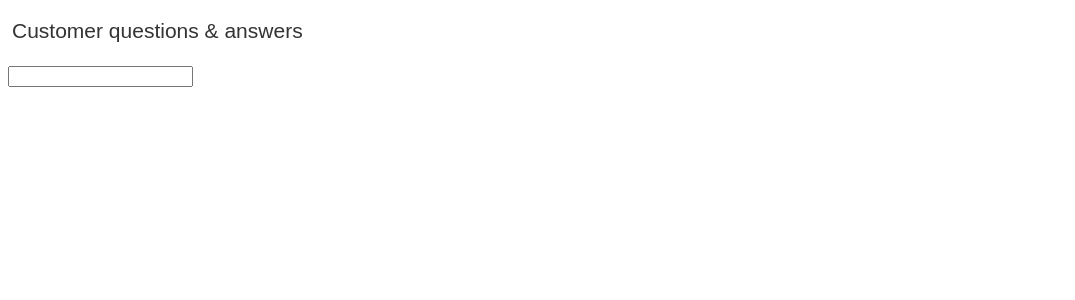
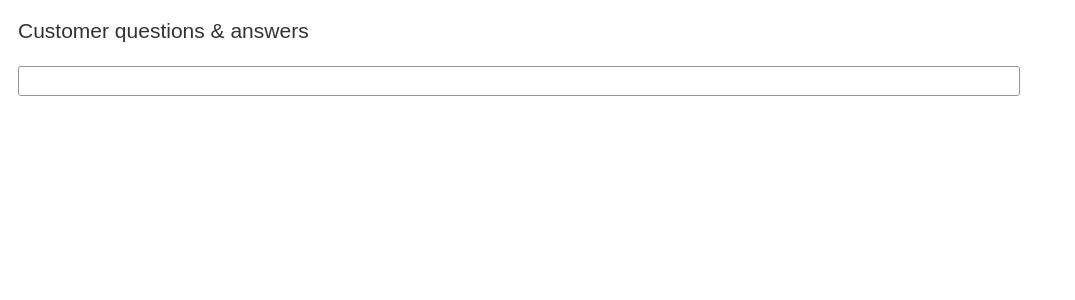
Before and after one commit to Mormozon/customerQuestions, a React app: page / in a window 1280 px wide. Shown: the top 300 px of the page, without its empty margins (0-1075 px from the left). Built offline with nearby package versions, Linux system fonts and the light colour scheme; the HTML template or start-up script is replaced by a standard one.

Commit message:
Progress made on front end

```diff
--- a/client/src/components/App.jsx
+++ b/client/src/components/App.jsx
@@ -2,7 +2,10 @@ import React from 'react';
 import ReactDOM from 'react-dom';
 import axios from 'axios';
 import styles from './styles/app.css';
+
 import Search from './Search.jsx';
+// import QAList from './QAList.jsx';
+
 
 class App extends React.Component {
   constructor(props) {
@@ -18,9 +21,13 @@ class App extends React.Component {
 
   render() {
     return (
-      <div className="container">
+      <div class="container">
         <h2>Customer questions & answers</h2>
-        <Search />
+        <div class={ styles.widget }>
+          <div>
+            <Search />
+          </div>
+        </div>
       </div>
     )
   }
--- a/client/src/components/Search.jsx
+++ b/client/src/components/Search.jsx
@@ -2,8 +2,8 @@ import React from 'react';
 import styles from './styles/search.css';
 
 const Search = () => (
-  <div className="search-bar">
-    <input className="form-control" type="text" />
+  <div class={ styles.searchbar } >
+    <i class="a-icon a-icon-search"></i>
   </div>
 );
 
--- a/client/src/components/styles/app.css
+++ b/client/src/components/styles/app.css
@@ -1,7 +1,3 @@
-.container {
-  margin: 4px;
-}
-
 h2 {
   color: #333;
   font-family: arial, verdana, helvetica, sans-serif;
@@ -9,5 +5,10 @@ h2 {
   font-weight: 400;
   line-height: 1.3;
   padding-bottom: 4px;
-  padding-left: 4px;
+  padding-left: 10px;
 }
+
+.widget {
+  padding-left: 10px;
+  max-width: 1000px;
+}
--- a/client/src/components/styles/search.css
+++ b/client/src/components/styles/search.css
@@ -1,4 +1,8 @@
-.search-bar {
-  border-radius: 2px;
-  width: 80%
+.searchbar {
+  border-style: solid;
+  border-width: 1px;
+  border-color: #949494;
+  border-radius: 3px;
+  width: 100%;
+  height: 28px;
 }
```
Also changed, not shown: client/src/components/QAList.jsx (added), client/src/components/QAListItem.jsx (added), 1 other file (tests, documents, lock files or other folders).
